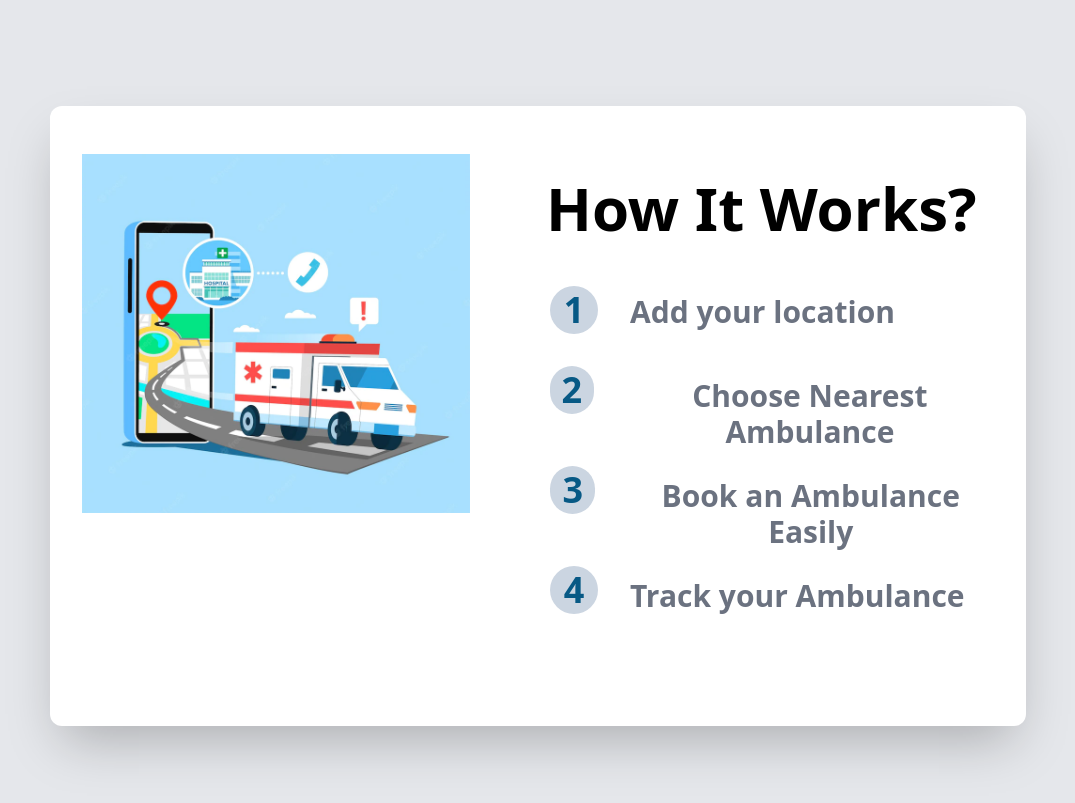
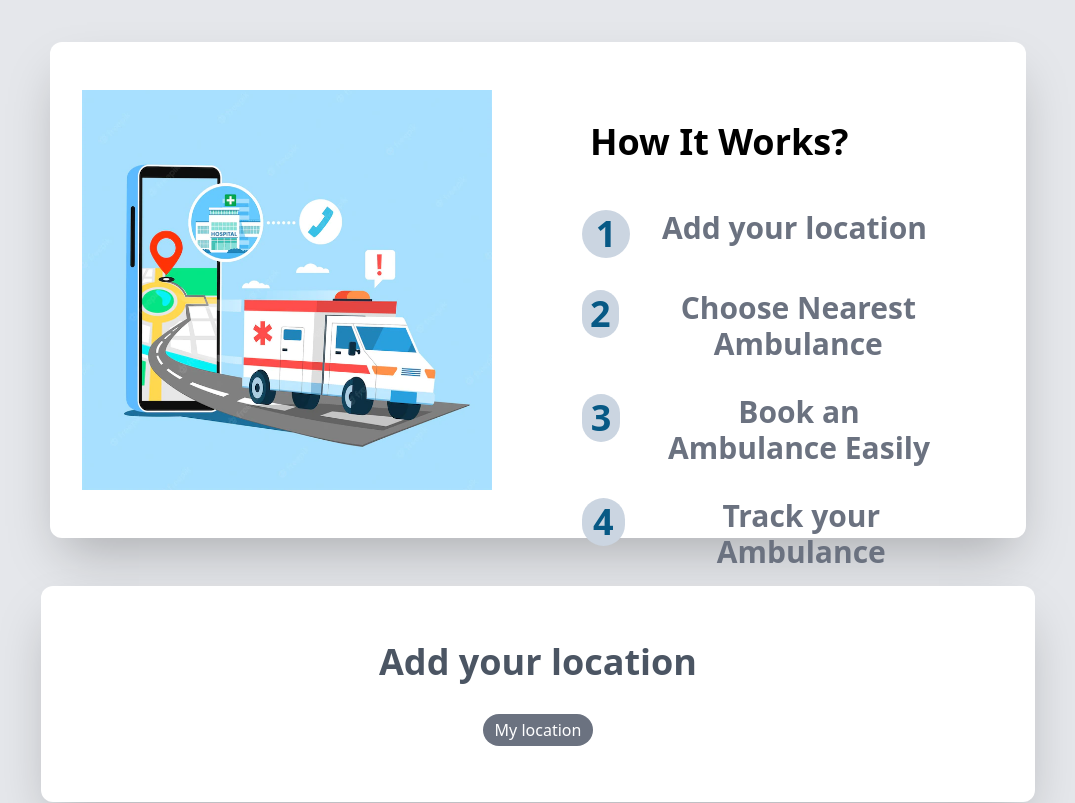
Before and after one commit to mayur-init/Helpline, a React (Create React App) app: page / in a window 1280 px wide. Shown: the part 1660-2463 px from the top of the page, without its empty margins (102-1177 px from the left). Built offline with nearby package versions, Linux system fonts and the light colour scheme.

Commit message:
UI design completed

```diff
--- a/src/components/About.jsx
+++ b/src/components/About.jsx
@@ -2,10 +2,10 @@ import React from 'react'
 
 const About = () => {
     return (
-    <div  className='w-full flex items-center'>
+        <div className='w-full flex items-center'>
             <div className='w-[80vw] m-auto'>
 
-            <h2 className='text-6xl font-bold flex justify-center my-[6vh] hover:text-violet-600 hover:scale-110'>Our Services</h2>
+                <h2 className='text-6xl font-bold flex justify-center my-[6vh] hover:text-violet-600'>Our Services</h2>
 
                 <div className='grid md:grid-cols-3 gap-4 text-center my-[10vh] mx-8'>
                     <div className='border bg-white m-4 p-6 rounded-xl shadow-xl' >
@@ -25,33 +25,31 @@ const About = () => {
                     </div>
                 </div>
 
-            <div className='bg-white grid grid-cols-2 shadow-2xl text-center mt-[18vh] p-8 mx-6 mb-[20vh] rounded-xl'>
+                <div className='bg-white grid grid-cols-2 shadow-2xl text-center mt-[10vh] p-8 mx-6 mb-[6vh] rounded-xl'>
                     <div className='py-4' >
-                    <img className='w-[85%]' src={'assets/img2.webp'} alt="/" />
+                        <img className='w-[32vw] h-[50vh]' src={'assets/img2.webp'} alt="/" />
                     </div>
-                <div  className='py-8' >
-                   <h1 className='text-2xl md:text-6xl font-bold m-2 text-start hover:text-violet-600 hover:scale-110'>How It Works?</h1>
-               <div className='text-gray-500 font-semibold my-[4vh]'>
+                    <div className='h-[30vh] py-4 px-8' >
+                        <h1 className='text-2xl md:text-4xl font-bold my-[4vh] mx-5 text-start hover:text-violet-600 hover:scale-110'>How It Works?</h1>
+                        <div className='text-gray-500 font-semibold my-2'>
                             <div className='flex'>
                                 <span className='m-4 ml-3 w-12 h-12 p-1 bg-slate-300 text-sky-800 rounded-full text-4xl hover:bg-sky-800 hover:text-slate-400'>1</span>
-                    <p className='text-3xl mt-6 ml-4'>Add your location</p>
+                                <p className='text-3xl m-4 ml-4 hover:text-violet-600'>Add your location</p>
                             </div>
-                 <div  className='flex'>
+                            <div className='flex'>
                                 <span className='m-4 ml-3 w-12 h-12 p-1 bg-slate-300 text-sky-800 rounded-full text-4xl hover:bg-sky-800 hover:text-slate-400'>2</span>
-                    <p className='text-3xl mt-7 ml-4'>Choose Nearest Ambulance</p>
+                                <p className='text-3xl m-4 ml-4 hover:text-violet-600'>Choose Nearest Ambulance</p>
                             </div>
-                 <div  className='flex'>
+                            <div className='flex'>
                                 <span className='m-4 ml-3 w-12 h-12 p-1 bg-slate-300 text-sky-800 rounded-full text-4xl hover:bg-sky-800 hover:text-slate-400'>3</span>
-                    <p className='text-3xl mt-7 ml-4'>Book an Ambulance Easily</p>
+                                <p className='text-3xl m-4 ml-4 hover:text-violet-600'>Book an Ambulance Easily</p>
                             </div>
                             <div className='flex'>
                                 <span className='m-4 ml-3 w-12 h-12 p-1 bg-slate-300 text-sky-800 rounded-full text-4xl hover:bg-sky-800 hover:text-slate-400'>4</span>
-                   <p className='text-3xl mt-7 ml-4'>Track your Ambulance</p>
+                                <p className='text-3xl m-4 ml-4 hover:text-violet-600'>Track your Ambulance</p>
                             </div>
                         </div>
-
                     </div>
-
                 </div>
             </div>
         </div>
--- a/src/components/AmbulanceServiceRegister.jsx
+++ b/src/components/AmbulanceServiceRegister.jsx
@@ -26,8 +26,8 @@ function AmbulanceServiceRegister() {
     }
     return (
         <div className='rounded-xl shadow-xl p-4 min-h-max'>
-            <h1 className='text-gray-600 text-2xl font-semibold my-[2vh] flex justify-center'>Ambulance service</h1>
-            <div className='flex flex-col w-[50vh] h-auto mt-[5vh] mb-[2vh]'>
+            <h1 className='text-gray-600 text-3xl font-bold my-[4vh] flex justify-center hover:text-violet-600'>Ambulance service</h1>
+            <div className='flex flex-col w-[50vh] h-auto mt-[8vh] mb-[2vh]'>
                 <input type='text' onChange={(e) => { setServiceProviderName(e.target.value) }} value={ServiceProviderName} placeholder='Service Provider Name' className='border-2 border-gray-600 rounded-full px-4 py-1 my-2'></input>
                 <input type='text' onChange={(e) => { setOwnerName(e.target.value) }} value={OwnerName} placeholder='Owner' className='border-2 border-gray-600 rounded-full px-2 py-1 my-2'></input>
                 <input type='text' onChange={(e) => { setContactNumber(e.target.value) }} value={ContactNumber} placeholder='Contact Number' className='border-2 border-gray-600 rounded-full px-4 py-1 my-2'></input>
--- a/src/components/HospitalRegister.jsx
+++ b/src/components/HospitalRegister.jsx
@@ -30,8 +30,8 @@ function HospitalRegister() {
 
   return (
     <div className='shadow-xl p-4 rounded-xl min-h-max'>
-      <h1 className='text-gray-600 text-2xl font-semibold mt-[2vh] flex justify-center'>Hospital service</h1>
-      <div className='flex flex-col w-[50vh] h-auto mt-[5vh] mb-[4vh]'>
+      <h1 className='text-gray-600 text-3xl font-bold my-[4vh] flex justify-center hover:text-violet-600'>Hospital service</h1>
+      <div className='flex flex-col w-[50vh] h-auto mt-[8vh] mb-[4vh]'>
         <input type='text' onChange={(e) => { setHospitalName(e.target.value) }} value={HospitalName} placeholder='Name' className='border-2 border-gray-600 rounded-full px-4 py-1 my-2'></input>
         <input type='text' onChange={(e) => { setContactNumber(e.target.value) }} value={ContactNumber} placeholder='Contact' className='border-2 border-gray-600 rounded-full px-4 py-1 my-2'></input>
         <input type='text' onChange={(e) => { setAddress(e.target.value) }} value={Address} placeholder='Address' className='border-2 border-gray-600 rounded-full px-4 py-1 my-2'></input>
--- a/src/components/Navbar.jsx
+++ b/src/components/Navbar.jsx
@@ -3,7 +3,7 @@ import { Link } from 'react-router-dom'
 
 function Navbar() {
   return (
-    <div className='bg-white h-[8vh] p-4 border-b-2 border-gray-200 flex justify-between items-center shadow-b-2xl'>
+    <div className='bg-white h-[8vh] p-6 border-b-2 border-gray-200 flex justify-between items-center shadow-b-2xl'>
       <Link to='/'><h1 className='text-4xl font-semibold text-gray-500 hover:text-violet-600'>Helpline</h1></Link>
       <Link to='/register'><button className='btn'>Register your services</button></Link>
     </div>
--- /dev/null
+++ b/src/components/UserRegister.jsx
@@ -0,0 +1,37 @@
+import React, {useState} from 'react'
+
+function UserRegister({location, setLocation}) {
+
+  const [UserName, setUserName] = useState('');
+  const [UserContactNumber, setUserContactNumber] = useState('');
+
+  const util = () =>{
+
+    const UserData = {
+        Name: UserName,
+        ContactNumber: UserContactNumber,
+        lattitude: location.lattitude,
+        longitude: location.longitude,
+    }
+
+    console.log(UserData);
+
+    setUserName('');
+    setUserContactNumber('');
+    setLocation(null);
+  }
+
+  return (
+    <div className='w-full'>
+        <div className='flex flex-col justify-center items-center w-full my-[8vh]'>
+            <input type='text' onChange={(e) => {setUserName(e.target.value)}} placeholder='Name' className='border-2 border-gray-600 rounded-full px-4 py-1 my-2 w-[20vw]'></input>
+            <input type='text' onChange={(e) => {setUserContactNumber(e.target.value)}} placeholder='Contact Number' className='border-2 border-gray-600 rounded-full px-4 py-1 my-2 w-[20vw]'></input>
+            <p className='border-2 border-gray-600 rounded-full px-4 py-1 my-2 w-[20vw]'>{location.lattitude}</p>
+            <p className='border-2 border-gray-600 rounded-full px-4 py-1 my-2 w-[20vw]'>{location.longitude}</p>
+            <p className='flex justify-end w-[20.8vw]'><button onClick = {util} className='btn w-[100px] m-2'>Submit</button></p>
+        </div>
+    </div>
+  )
+}
+
+export default UserRegister
--- a/src/pages/LandingPage.jsx
+++ b/src/pages/LandingPage.jsx
@@ -5,77 +5,80 @@ import axios from 'axios';
 import { data } from 'autoprefixer';
 import About from '../components/About';
 import Hero from '../components/Hero';
+import { HiOutlineMapPin } from 'react-icons/hi2';
+import UserRegister from '../components/UserRegister';
 
 function LandingPage() {
 
-  //const [location, setLocation] = useState();
+  const [location, setLocation] = useState();
 
-  // useEffect(() => { }, [location]);
+  useEffect(() => { }, [location]);
 
-  // function getLocation() {
-  //   if (navigator.geolocation) {
-  //     navigator.geolocation.getCurrentPosition(async function (position) {
-  //       let longitude = position.coords.longitude;
-  //       let lattitude = position.coords.latitude;
+  function getLocation() {
 
-  //       //console.log(longitude + " " + lattitude);
+    if (navigator.geolocation) {
+      navigator.geolocation.getCurrentPosition(async function (position) {
+        let longitude = position.coords.longitude;
+        let lattitude = position.coords.latitude;
 
-  //       try {
+        setLocation({
+          "lattitude": lattitude,
+          "longitude": longitude,
+        });
 
-  //         let data = {
-  //           lattitude,
-  //           longitude,
-  //         }
+        let data = {
+          lattitude,
+          longitude,
+        }
 
-  //         let config = {
-  //           method: 'get',
-  //           url: 'http://localhost:5000/getNearby',
-  //           headers: {},
-  //           data: data,
-  //         }
+        //console.log(data);
 
-  //         let response = await axios.request(config);
-  //         if(response.data.error_message){
-  //           console.log(response.data.error_message);
-  //         }else{
-  //           console.log(response.data);
-  //         }
+        // try {
+        //   let config = {
+        //     method: 'get',
+        //     url: 'http://localhost:5000/getNearby',
+        //     headers: {},
+        //     data: data,
+        //   }
 
+        //   let response = await axios.request(config);
 
-  //       } catch (err) {
-  //         console.log(err);
-  //       }
+        //   if (response.data.error_message) {
+        //     console.log(response.data.error_message);
+        //   } else {
+        //     console.log(response.data);
+        //   }
+        // } catch (err) {
+        //   console.log(err);
+        // }
 
-  //       setLocation({
-  //         "lattitude": lattitude,
-  //         "longitude": longitude,
-  //       });
-  //     });
+      });
 
-  //   } else {
-  //     console.log('Geolocation navigation not supported by your browser');
-  //   }
-  // }
+    } else {
+      console.log('Geolocation navigation not supported by your browser');
+    }
+  }
 
   return (
     <div className='bg-gray-200 flex flex-col justify-evenly'>
       <Navbar />
-      {/* <div className='min-h-[90vh] flex justify-center'>
-
-        <div className='mt-[10vh] flex flex-col items-center'>
-          <h1 className='text-4xl font-semibold text-gray-600 m-4'>Find your location</h1>
-          {!location ? <p className='flex justify-center'><button onClick={getLocation} className='btn'>My location</button></p>
-            : <div>
-              <p className='text-xl'>{`lattitude: ${location.lattitude}, longitude: ${location.longitude}`}</p>
-            </div>
+      <Hero />
+      <About />
+      <div className='bg-white w-[77.6vw] h-auto py-[5vh] mx-8 self-center mb-[10vh] rounded-xl shadow-2xl'>
+        <div className='flex flex-col justify-center items-center h-full w-full'>
+          <h1 className='text-4xl font-semibold text-gray-600 mx-6 my-4 hover:text-violet-600'>Add your location</h1>
+          {!location ?
+            (<div className='flex justify-center'>
+              <p className='self-center'><button onClick={getLocation} className='btn flex justify-center m-4'>My location</button></p>
+              {/* <HiOutlineMapPin className='w-6 h-6 m-2 hover:scale-150'/> */}
+            </div>) :
+            (<div className='w-full'>
+              <UserRegister location = {location} setLocation = {setLocation}/>
+            </div>)
           }
         </div>
-         <p className='text-3xl font-medium text-gray-500'>landing page content</p>
       </div>
-       */}
-       <Hero/>
-      <About/>
-      <Footer/>
+      <Footer />
     </div>
   )
 }
--- a/src/pages/RegisterPage.jsx
+++ b/src/pages/RegisterPage.jsx
@@ -23,8 +23,8 @@ function RegisterPage() {
       </div>
       <div className='min-h-[90vh] p-4 flex flex-col items-center'>
 
-        <div className='h-[20vh] p-4 flex flex-col items-center'>
-          <h1 className='text-4xl font-medium flex justify-center m-[4vh] hover:text-violet-600 hover:scale-110'>Register your services</h1>
+        <div className='h-[20vh] w-full py-2 flex justify-end items-center'>
+          <h1 className='text-4xl font-medium mx-[20vw] hover:text-violet-600'>Register your services</h1>
           <div className='flex'>
             <button className='btn mx-2' onClick={() => setIsActive(true)}>Hospital service</button>
             <button className='btn mx-2' onClick={() => setIsActive(false)}>Ambulance service</button>
```
Also changed, not shown: public/assets/img1.jpg, public/assets/img3.jpg (deleted). Lines whose indentation alone changed are shown as unchanged.
